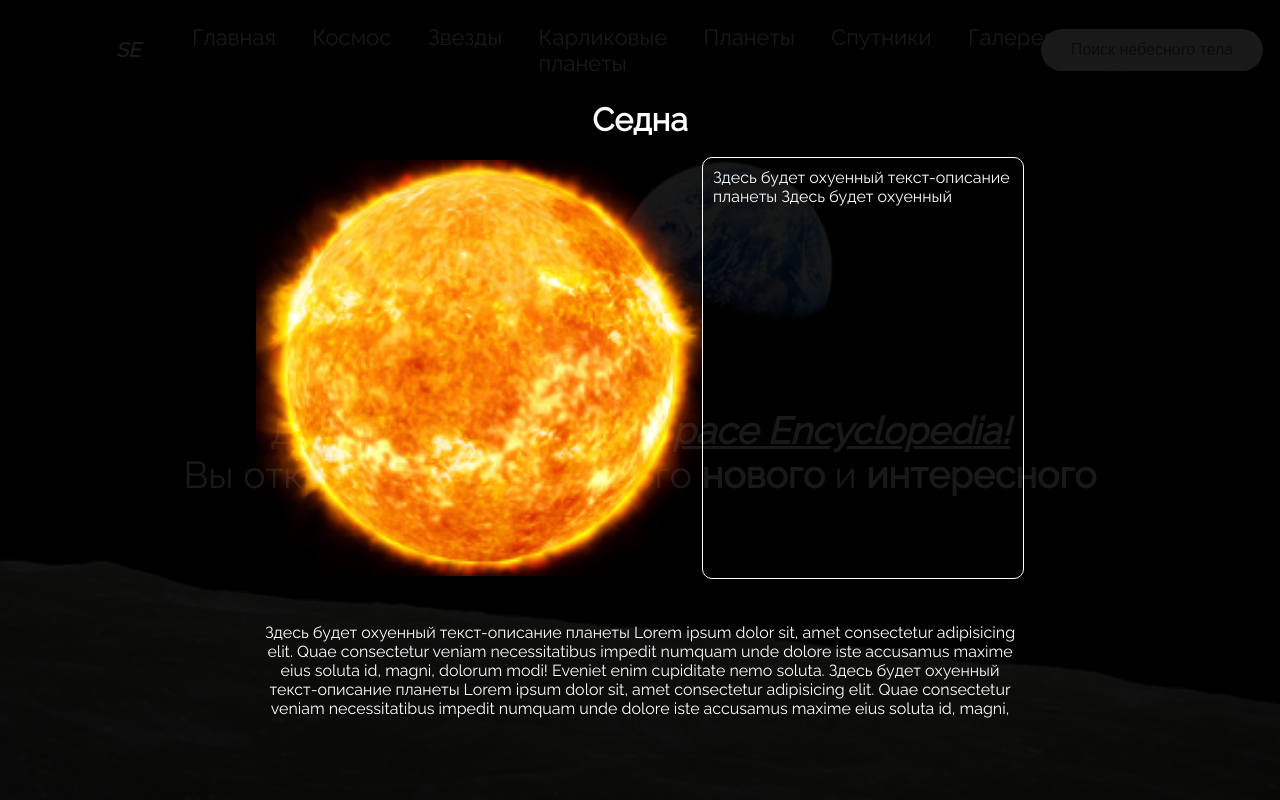
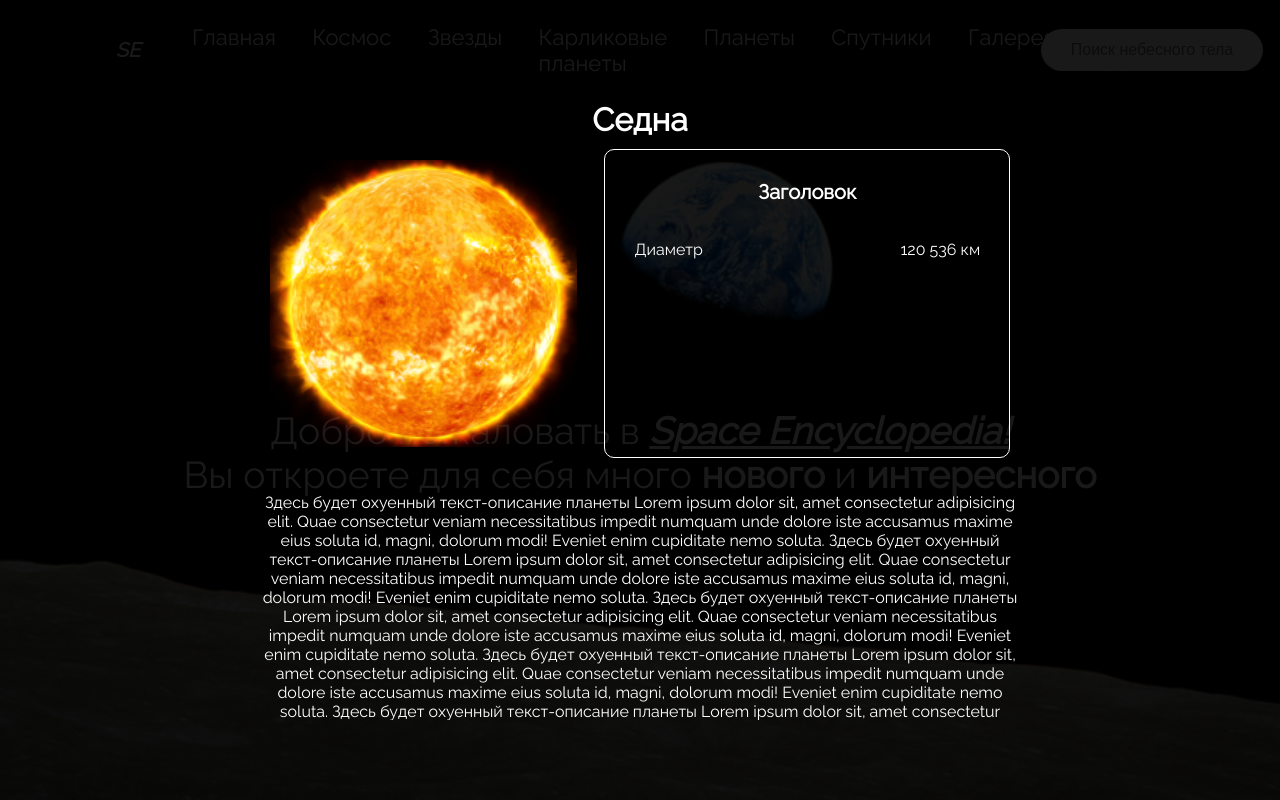
Before and after one commit to brusni4ka-krutishka/Space-encyclopedia, a React (Vite) app: page / in a window 1280 px wide. Shown: the top 800 px of the page. Built offline with nearby package versions, Linux system fonts and the light colour scheme.

Commit message:
modal struct updated

```diff
--- a/src/components/modalSpaceObjects/ModalSpaceObjects.jsx
+++ b/src/components/modalSpaceObjects/ModalSpaceObjects.jsx
@@ -10,7 +10,11 @@ export default function ModalSpaceObjects() {
           <div className={ss.img_and_text}>
             <img className={ss.modal_body_left_img} src={sun} />
             <div className={ss.modal_body_right_text}>
-              Здесь будет охуенный текст-описание планеты Здесь будет охуенный
+              <h3 className={ss.right_text_head}> Заголовок</h3>
+              <div className={ss.right_text_body}>
+                <p className={ss.key}>Диаметр</p>
+                <p className={ss.value}>120 536 км</p>
+              </div>
             </div>
           </div>
           <div className={ss.modal_body_bottom_text}>
@@ -55,19 +59,11 @@ export default function ModalSpaceObjects() {
             veniam necessitatibus impedit numquam unde dolore iste accusamus
             maxime eius soluta id, magni, dolorum modi! Eveniet enim cupiditate
             nemo soluta.
-            <ul className={ss.list}>
-              <li>List-item</li>
-              <li>List-item</li>
-              <li>List-item</li>
-              <li>List-item</li>
-              <li>List-item</li>
-              <li>List-item</li>
-              <li>List-item</li>
-              <li>List-item</li>
-              <li>List-item</li>
-              <li>List-item</li>
-              <li>List-item</li>
-            </ul>
+            <h2>Сведения и факты о небесном теле</h2>
+            <div className={ss.list}>
+              <div className={ss.list_item_num}>1</div>
+              <div className={ss.list_item_text}>Lfksjdlkfjlk</div>
+            </div>
           </div>
         </div>
       </div>
--- a/src/components/modalSpaceObjects/modalSpaceObjects.module.css
+++ b/src/components/modalSpaceObjects/modalSpaceObjects.module.css
@@ -43,12 +43,10 @@
   width: 100%;
 }
 .modal_body_left_img {
-  width: 100%;
-  height: 100%;
+  width: 40%;
 }
 .modal_body_right_text {
-  width: 100%;
-  max-width: 300px;
+  width: 50%;
   height: 100%;
   max-height: 400px;
   border: 1px solid rgb(255, 255, 255);
@@ -56,7 +54,16 @@
   padding: 10px;
   overflow-y: scroll;
 }
-
+.right_text_head {
+  font-size: 20px;
+  font-weight: 700;
+  text-align: center;
+}
+.right_text_body {
+  display: flex;
+  justify-content: space-between;
+  padding: 0 5%;
+}
 .modal_body_bottom_text {
   margin-top: 6%;
   text-align: center;
@@ -65,5 +72,21 @@
 }
 
 .list {
-  list-style-type: decimal;
+  margin-top: 2%;
+  list-style-type: none;
+  display: flex;
+  flex-direction: row;
+  align-items: center;
+  justify-content: flex-start;
+  width: 100%;
+  gap: 10px;
 }
+.list_item_num {
+  background-color: blueviolet;
+  border-radius: 50%;
+  width: 40px;
+  height: 40px;
+  display: flex;
+  justify-content: center;
+  align-items: center;
+}
```
